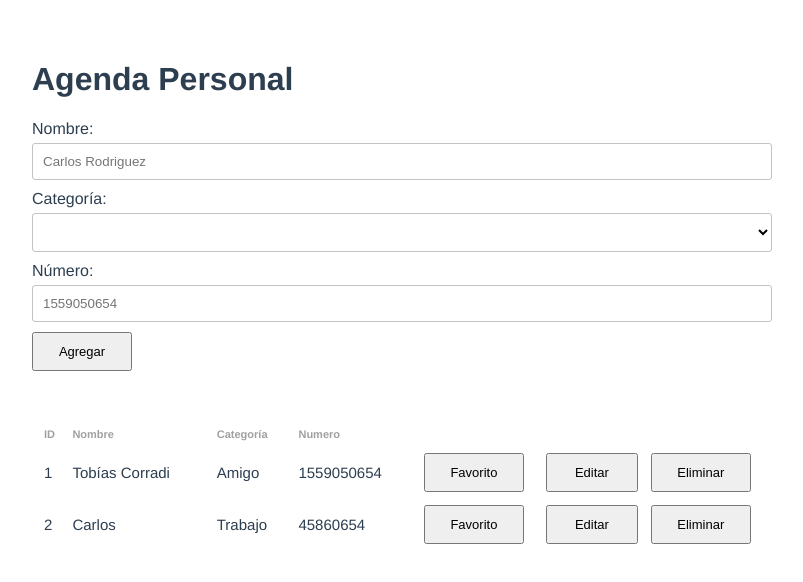
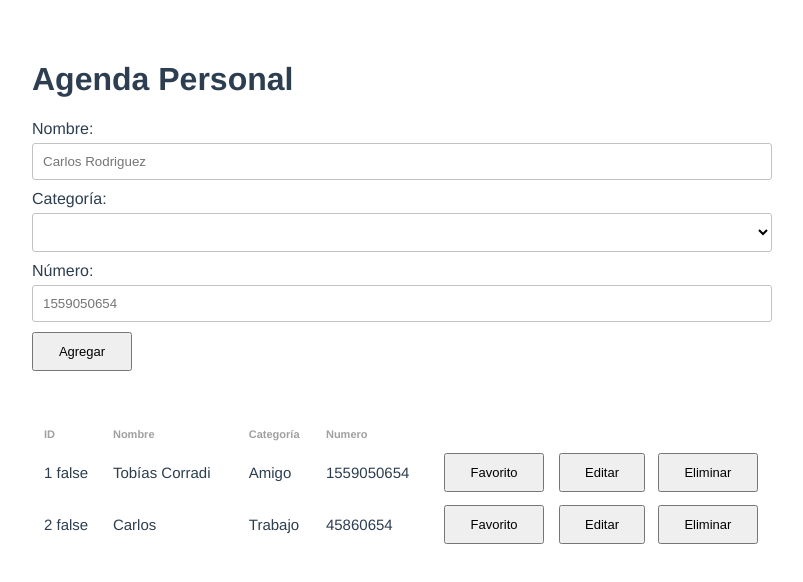
Before and after one commit to tobicorradi/vue-agenda-crud, a Vue app: page / in a window 1280 px wide. Shown: the top 582 px of the page, without its empty margins (238-1041 px from the left). Built offline with nearby package versions, Linux system fonts and the light colour scheme.

Commit message:
Editing Button Added and Working

```diff
--- a/src/App.vue
+++ b/src/App.vue
@@ -6,7 +6,7 @@
       :contacts="contacts"
       :categories="categories"
     />
-    <Table :contacts="contacts" @deleteContact="deleteContact" />
+    <Table :contacts="contacts" @isEditing="isEditing" @deleteContact="deleteContact" />
   </div>
 </template>
 
@@ -76,7 +76,8 @@ export default {
       this.contacts.splice(index, 1);
     },
     isEditing(index) {
-      this.contacts[index].editing = true;
+      this.contacts[index].editing = !this.contacts[index].editing;
+      console.log(this.contacts[index])
     },
   },
 };
--- a/src/components/Table.vue
+++ b/src/components/Table.vue
@@ -14,13 +14,22 @@
       v-for="(contact, index) in contacts"
       :key="contact.id"
     >
-      <td><span class="form__mobile-label">ID</span>{{ contact.id }}</td>
-      <td><span class="form__mobile-label">Nombre</span>{{ contact.name }}</td>
       <td>
-        <span class="form__mobile-label">Categoría</span>{{ contact.category }}
+        <span class="form__mobile-label">ID</span
+        ><span v-if="!contact.editing">{{ contact.id }}</span>
+        {{ contact.editing }}
       </td>
       <td>
-        <span class="form__mobile-label">Número</span>{{ contact.number }}
+        <span class="form__mobile-label">Nombre</span
+        ><span v-if="!contact.editing">{{ contact.name }}</span>
+      </td>
+      <td>
+        <span class="form__mobile-label">Categoría</span
+        ><span v-if="!contact.editing">{{ contact.category }}</span>
+      </td>
+      <td>
+        <span class="form__mobile-label">Número</span
+        ><span v-if="!contact.editing">{{ contact.number }}</span>
       </td>
       <td><button class="btn form__button">Favorito</button></td>
       <td>
```
